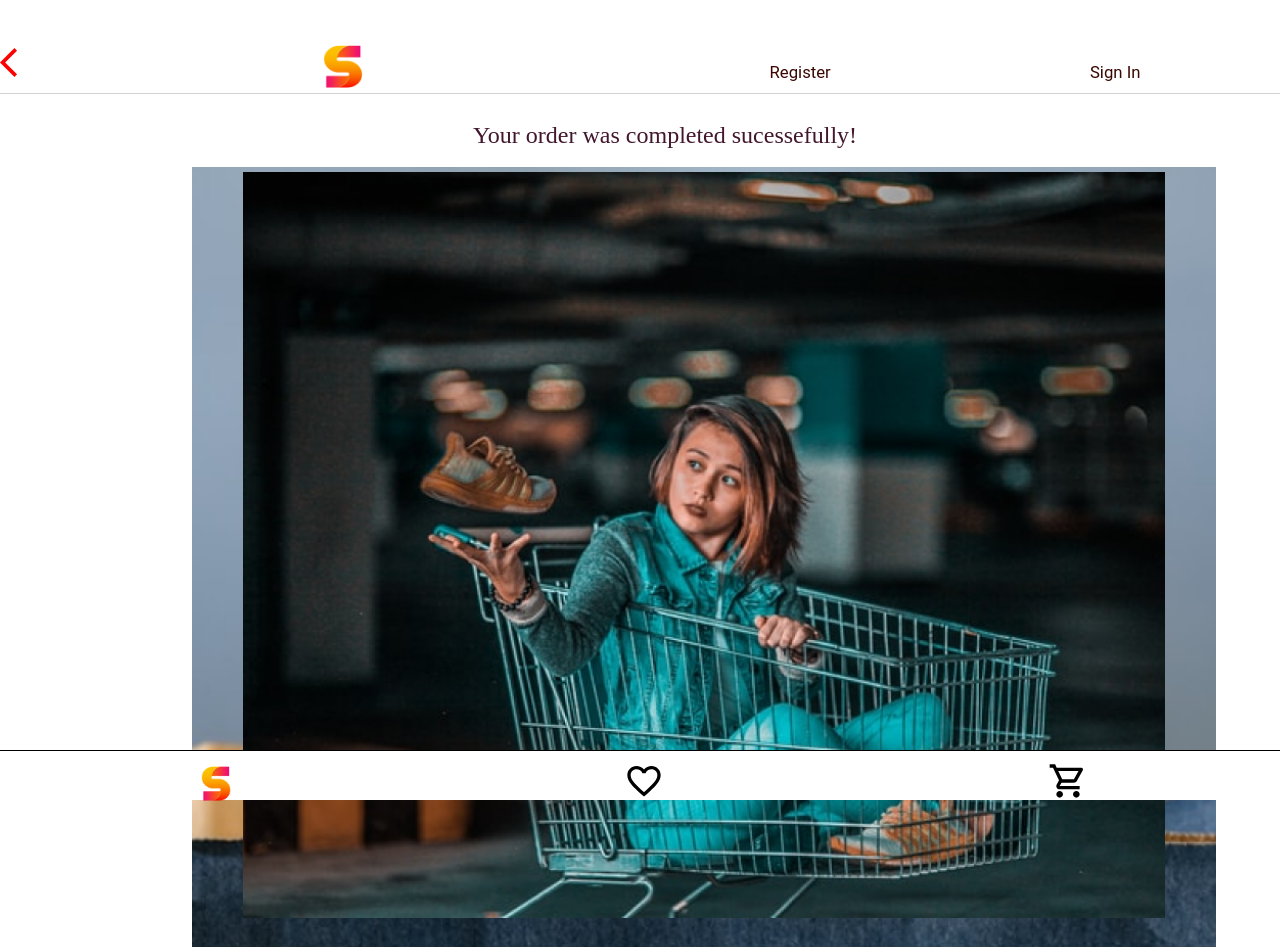
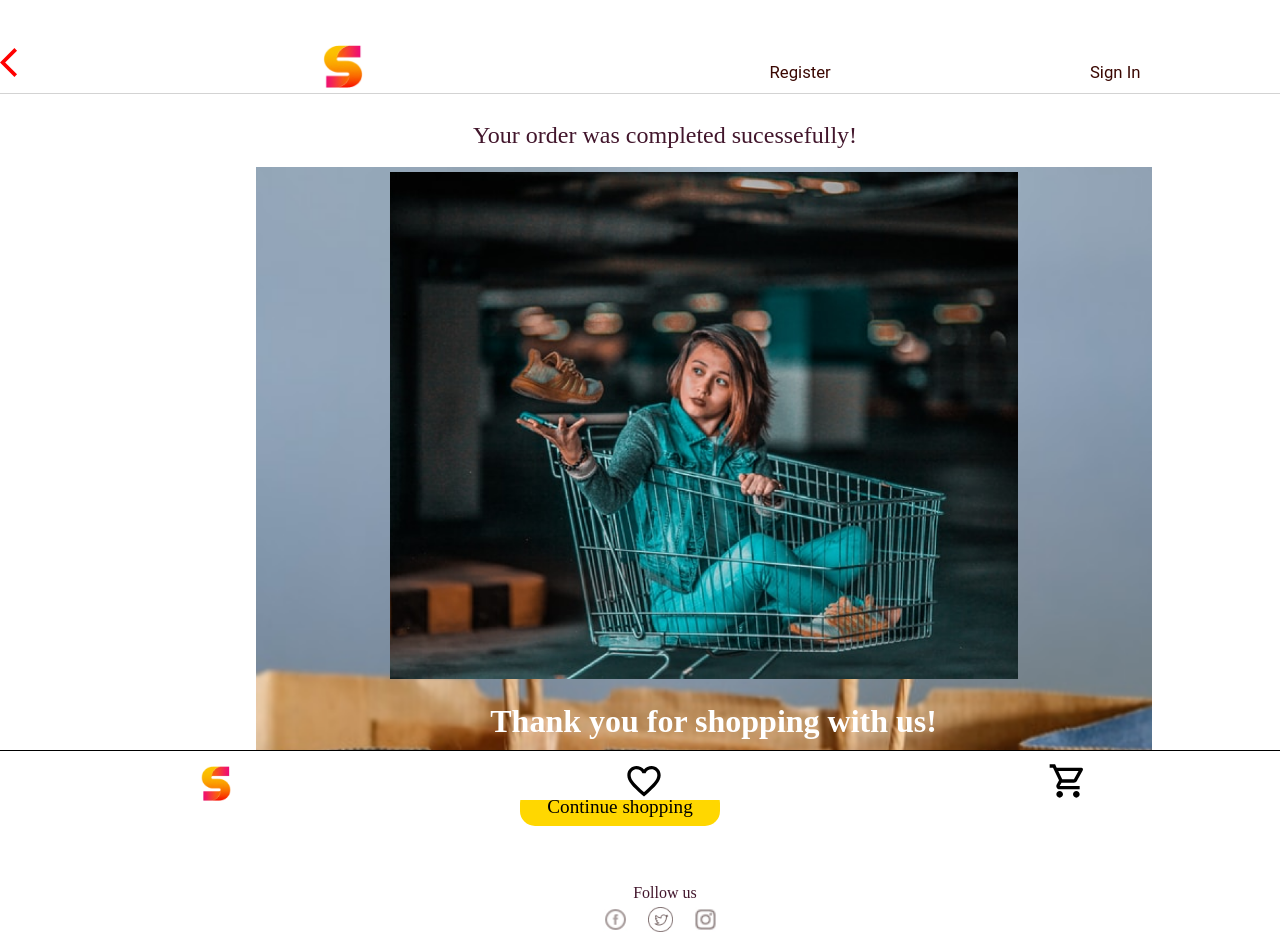
Before and after one commit to Silvia02/ProjectLeverans, a React (Vite) app in the folder client/: page /thankyou in a window 1280 px wide. Shown: the top 947 px of the page. Built offline with nearby package versions, Linux system fonts and the light colour scheme.

Commit message:
button fixed

```diff
--- a/client/src/css/thankyou.css
+++ b/client/src/css/thankyou.css
@@ -156,20 +156,20 @@ p{
 }
 @media only screen and (max-width : 2200px){
   .thanks{
-  height: 80%;
-  width: 80%;
+  height: 40%;
+  width: 70%;
   margin-left: 10%;
 }
 img{
-      height: 40%;
-      width: 90%;
+      height: 70%;
+      width: 70%;
 }
 h1{
   margin-left: 20%;
   margin-bottom: 10px;
 }
 #continue{
-          margin-left:45%;
+          margin-left:10%;
           margin-top: 50px;
 }
 .followus{
--- a/client/src/pages/ThankYou.jsx
+++ b/client/src/pages/ThankYou.jsx
@@ -21,9 +21,11 @@ function ThankYou() {
         <img src={byshoes} alt='sohe'></img>
       <h1>Thank you for shopping with us!</h1>
         <br></br>
-      </div>
+        </div>
+        <div>
       <button id='continue' onClick={() => { history.push("/") }}>Continue shopping</button>
-        <br></br>
+        </div>
+          <br></br>
         <p>Follow us</p>
       <div className='followus'>
           <img src={facebook} alt='facebook' style={{hight:'25px',width:'25px'}}></img>
```
